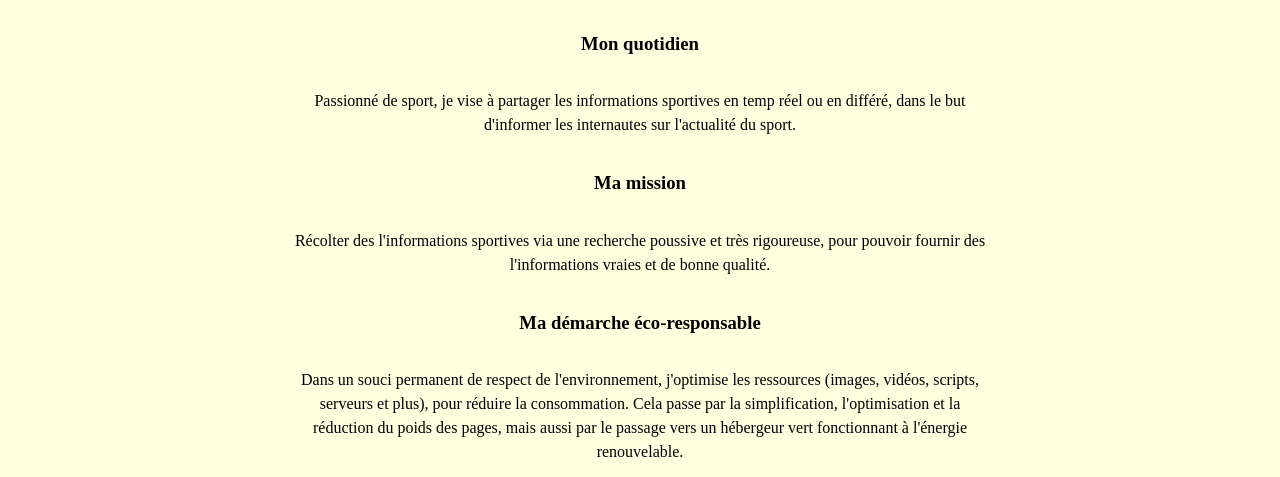
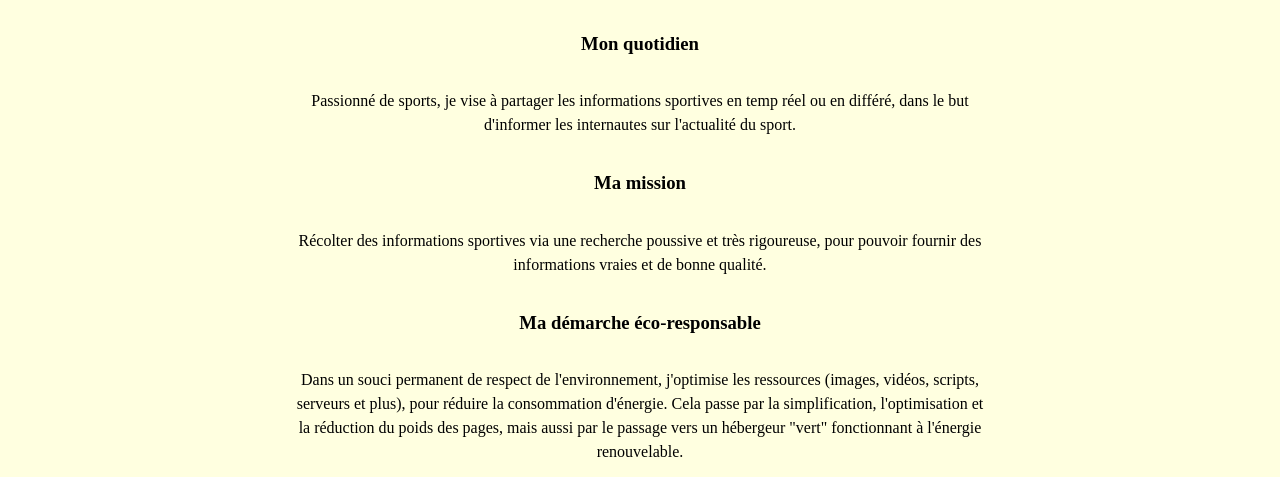
Before and after one commit to mcarlos49597-student-max/site-statique-HTML-CSS, a plain HTML site: page a-propos.html in a window 1280 px wide. Shown: the part 471-948 px from the top of the page. Drawn offline with Linux system fonts and the light colour scheme.

Commit message:
Update a-propos.html

```diff
--- a/a-propos.html
+++ b/a-propos.html
@@ -8,7 +8,7 @@
     <!-- Les fondations -->
     <link rel="stylesheet" href="global.css" />
 
-    <!-- Les éléments de communs pour toutes les pages -->
+    <!-- Les éléments communs pour toutes les pages -->
     <link rel="stylesheet" href="header.css" />
     <link rel="stylesheet" href="footer.css" />
 
@@ -54,7 +54,7 @@
       <article class="breves-propos">
         <h3>Mon quotidien</h3>
         <p>
-          Passionné de sport, je vise à partager les informations sportives en
+          Passionné de sports, je vise à partager les informations sportives en
           temp réel ou en différé, dans le but d'informer les internautes sur
           l'actualité du sport.
         </p>
@@ -63,8 +63,8 @@
       <article class="breves-propos">
         <h3>Ma mission</h3>
         <p>
-          Récolter des l'informations sportives via une recherche poussive et
-          très rigoureuse, pour pouvoir fournir des l'informations vraies et de
+          Récolter des informations sportives via une recherche poussive et
+          très rigoureuse, pour pouvoir fournir des informations vraies et de
           bonne qualité.
         </p>
       </article>
@@ -74,9 +74,9 @@
         <p>
           Dans un souci permanent de respect de l'environnement, j'optimise les
           ressources (images, vidéos, scripts, serveurs et plus), pour réduire
-          la consommation. Cela passe par la simplification, l'optimisation et
+          la consommation d'énergie. Cela passe par la simplification, l'optimisation et
           la réduction du poids des pages, mais aussi par le passage vers un
-          hébergeur vert fonctionnant à l'énergie renouvelable.
+          hébergeur "vert" fonctionnant à l'énergie renouvelable.
         </p>
       </article>
       <article class="breves-propos">
```
